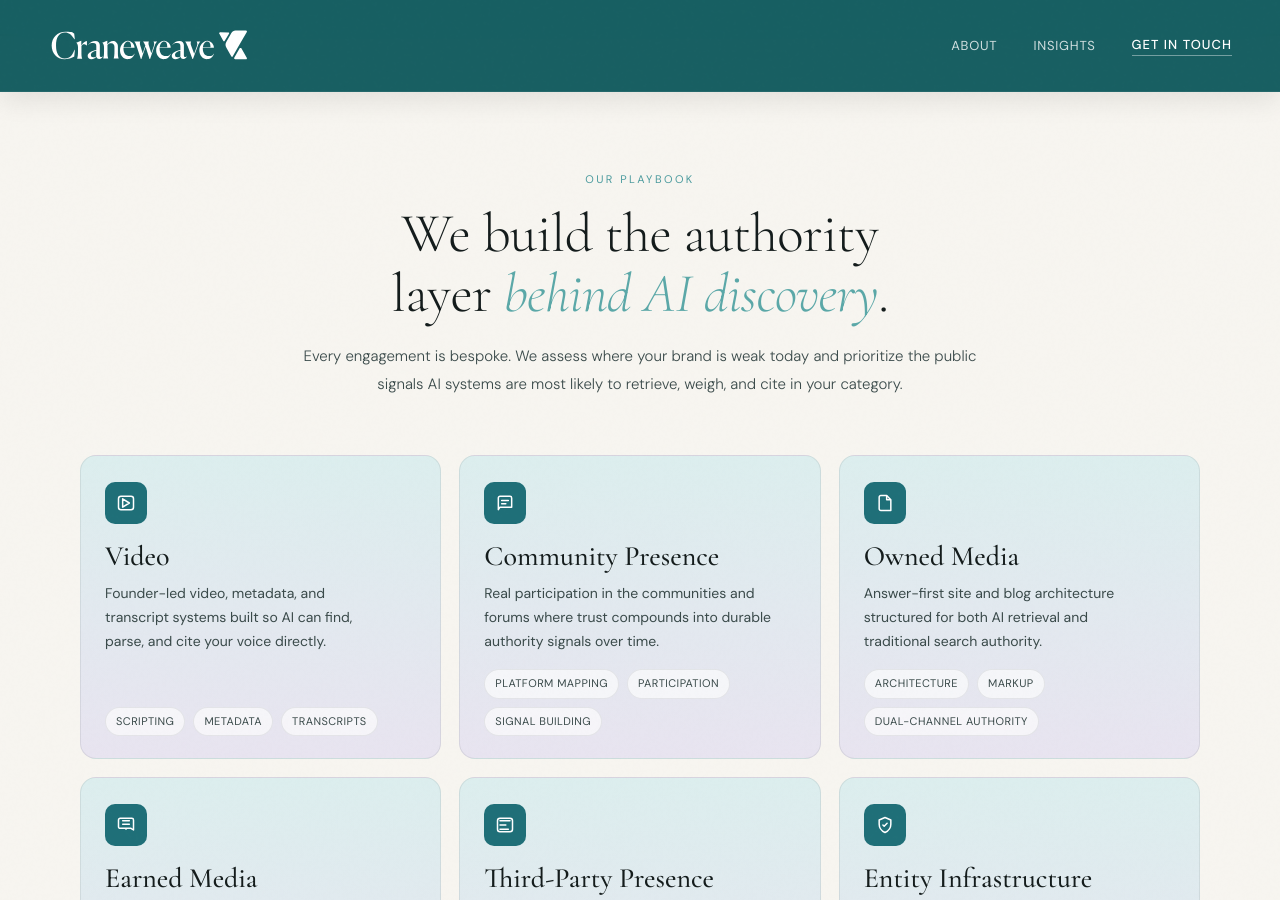
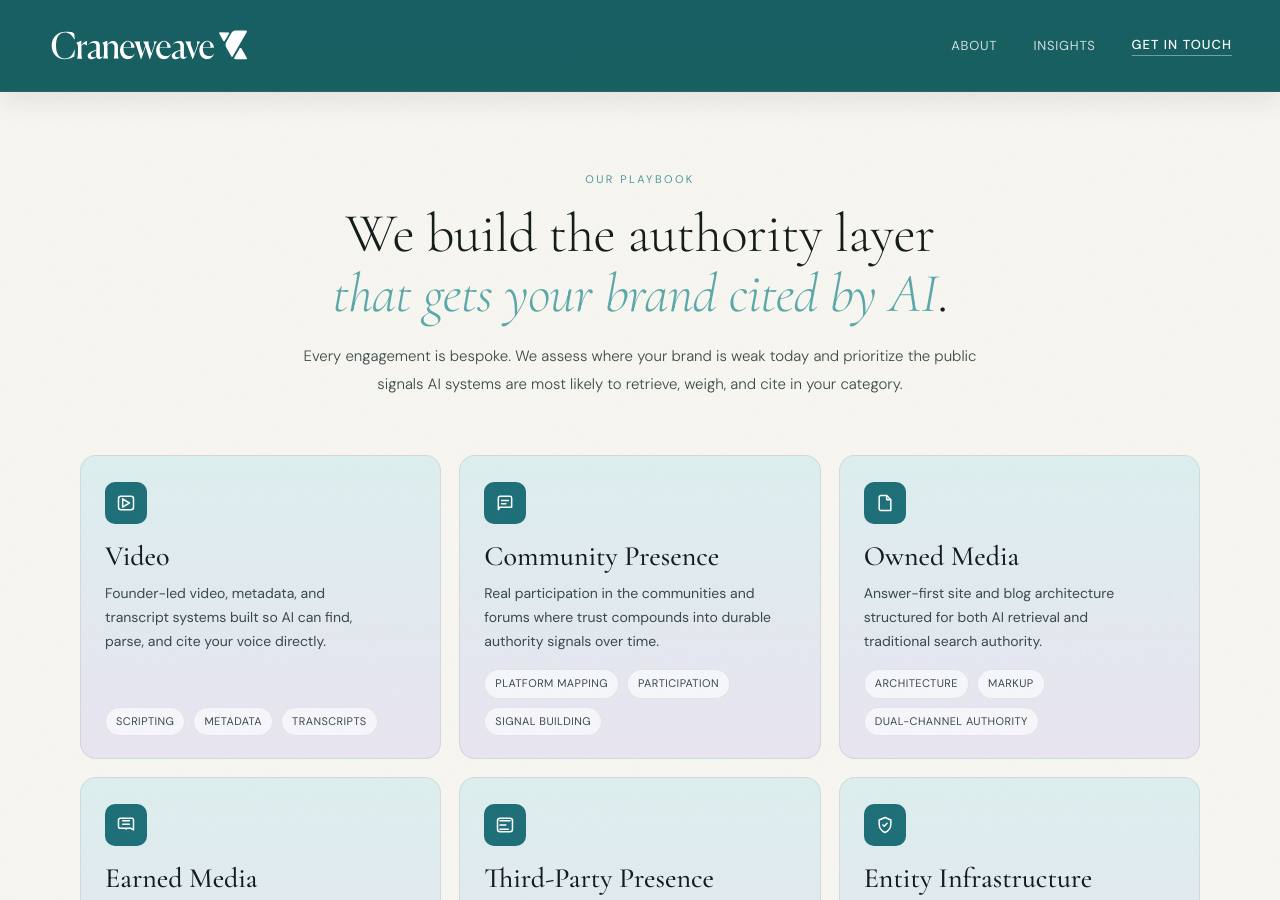
Before and after one commit to markym0rk/craneweave-site, a Jekyll site: the page index.html, which Jekyll copies as it is, in a window 1280 px wide and 900 px high, scrolled down 2813 px. Built offline with Jekyll 4.4.1, drawn with Linux system fonts in a browser that asks for light colours.

Commit message:
Update playbook headline for clarity

```diff
--- a/index.html
+++ b/index.html
@@ -1281,7 +1281,7 @@
       <div class="container">
         <div class="playbook-intro reveal">
           <p class="section-label" style="color:var(--teal);">Our playbook</p>
-          <h2 class="playbook-headline" id="playbook-heading">We build the authority layer <em>behind AI discovery</em>.</h2>
+          <h2 class="playbook-headline" id="playbook-heading">We build the authority layer <em>that gets your brand cited by AI</em>.</h2>
           <p class="playbook-copy">Every engagement is bespoke. We assess where your brand is weak today and prioritize the public signals AI systems are most likely to retrieve, weigh, and cite in your category.</p>
         </div>
 
```
